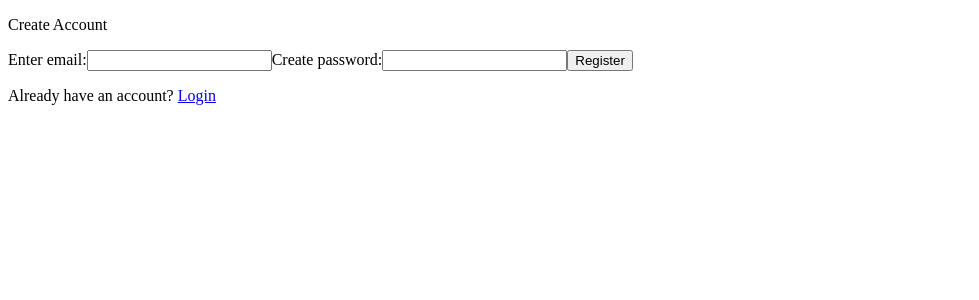
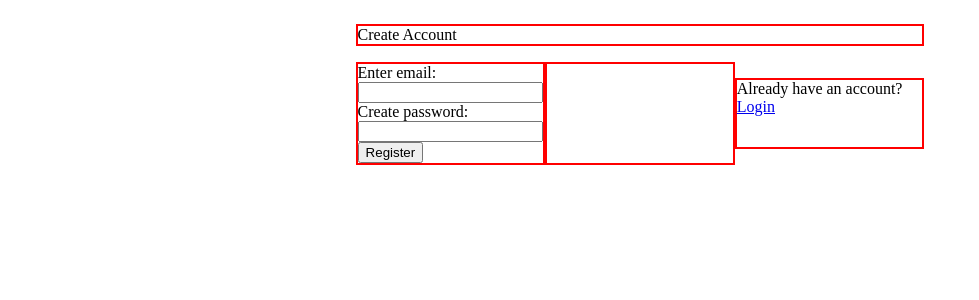
Before and after one commit to mortensenm1205/node-login, a React (Create React App) app in the folder client/: page /register in a window 1280 px wide. Shown: the top 300 px of the page, without its empty margins (0-979 px from the left). Built offline with nearby package versions, Linux system fonts and the light colour scheme.

Commit message:
starting css ui/style for register comp

```diff
--- /dev/null
+++ b/client/src/app/Register/css/index.js
@@ -0,0 +1,25 @@
+import styled from 'styled-components';
+
+export const Register = styled.div`
+    display: grid;
+    grid-template-columns: repeat(3, 1fr);
+    margin: 0 auto;
+    max-width: 45%;
+`;
+
+export const RegisterTitle = styled.p`
+    border: 2px solid red;
+    grid-column: 1 / -1;
+`;
+
+export const RegisterForm = styled.form`
+    border: 2px solid red;
+`;
+
+export const RegisterError = styled.div`
+    border: 2px solid red;
+`;
+
+export const RegisterRedirect = styled.p`
+    border: 2px solid red;
+`;
--- a/client/src/app/Register/index.js
+++ b/client/src/app/Register/index.js
@@ -1,6 +1,13 @@
 import React, { Component } from 'react';
 import { Link } from 'react-router-dom';
 import { connect } from 'react-redux';
+import {
+    Register,
+    RegisterTitle,
+    RegisterForm,
+    RegisterError,
+    RegisterRedirect
+ } from './css/';
 import { createNewUser } from './ducks/actions';
 
 class RegisterContainer extends Component {
@@ -50,9 +57,9 @@ class RegisterContainer extends Component {
         const { email, password } = this.state.registerData;
         const { errors } = this.state;
         return(
-            <div>
-                <p>Create Account</p>
-                <form onSubmit={this.submit}>
+            <Register>
+                <RegisterTitle>Create Account</RegisterTitle>
+                <RegisterForm onSubmit={this.submit}>
                     <label>
                         Enter email:
                         <input type="text" name="email" onChange={this.change} value={email} />
@@ -62,14 +69,14 @@ class RegisterContainer extends Component {
                         <input type="password" name="password" onChange={this.change} value={password} />
                     </label>
                     <button>Register</button>
-                </form>
-                <div>
+                </RegisterForm>
+                <RegisterError>
                     {errors.data && errors.data.code === 'email' && <div>{errors.data.message}</div>}
                     {errors.data && errors.data.code === 'password' && <div>{errors.data.message}</div>}
                     {errors.data && errors.data.code === 'userExists' && <div>{errors.data.message}</div>}
-                </div>
-                <p>Already have an account? <Link to='/login'>Login</Link></p>
-            </div>
+                </RegisterError>
+                <RegisterRedirect>Already have an account? <Link to='/login'>Login</Link></RegisterRedirect>
+            </Register>
         )
     }
 
```
